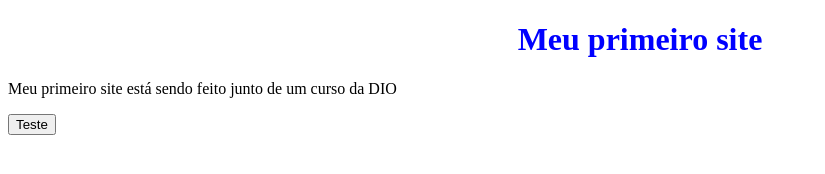
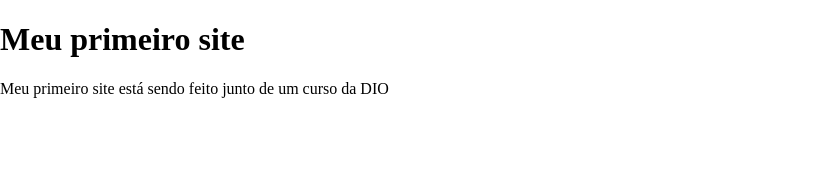
Before and after one commit to victor-bertolino/PokeDex, a plain HTML site: page index.html in a window 1280 px wide. Shown: the whole page, without its empty margins (0-825 px from the left). Drawn offline with nearby package versions, Linux system fonts and the light colour scheme.

Commit message:
Update index.html

```diff
--- a/index.html
+++ b/index.html
@@ -6,32 +6,26 @@
     <meta name="viewport" content="width=device-width, initial-scale=1.0">
     <title>PokeDex</title>
 
-    <style>
-        h1 {
-            color: red;
-        }
+    <!-- Normalize CSS -->
+    <link rel="stylesheet" href="https://cdnjs.cloudflare.com/ajax/libs/normalize/8.0.1/normalize.min.css"
+        integrity="sha512-NhSC1YmyruXifcj/KFRWoC561YpHpc5Jtzgvbuzx5VozKpWvQ+4nXhPdFgmx8xqexRcpAglTj9sIBWINXa8x5w=="
+        crossorigin="anonymous" referrerpolicy="no-referrer" />
 
-        h1 {
-            color: blue;
-            text-align: center;
-        }
-    </style>
+    <!-- Font Roboto -->
+    <link rel="preconnect" href="https://fonts.googleapis.com">
+    <link rel="preconnect" href="https://fonts.gstatic.com" crossorigin>
+    <link href="https://fonts.googleapis.com/css2?family=Roboto:wght@100;300;500;700&display=swap" rel="stylesheet">
+
+    <!-- CSS Style -->
+    <link rel="stylesheet" href="assets/css/global.css">
 </head>
 
 <body>
-
     <h1>Meu primeiro site</h1>
     <p>Meu primeiro site está sendo feito junto de um curso da DIO</p>
-    <button id="btnTeste" type="button">Teste</button>
 
-    <script>
-
-        const btnTeste = document.getElementById("btnTeste")
-        btnTeste.addEventListener("click", function () {
-            console.log("Clicou no botão")
-        })
-
-    </script>
+    <!-- Nosso JS -->
+    <script src="assets/js/main.js"></script>
 </body>
 
 </html>
```
